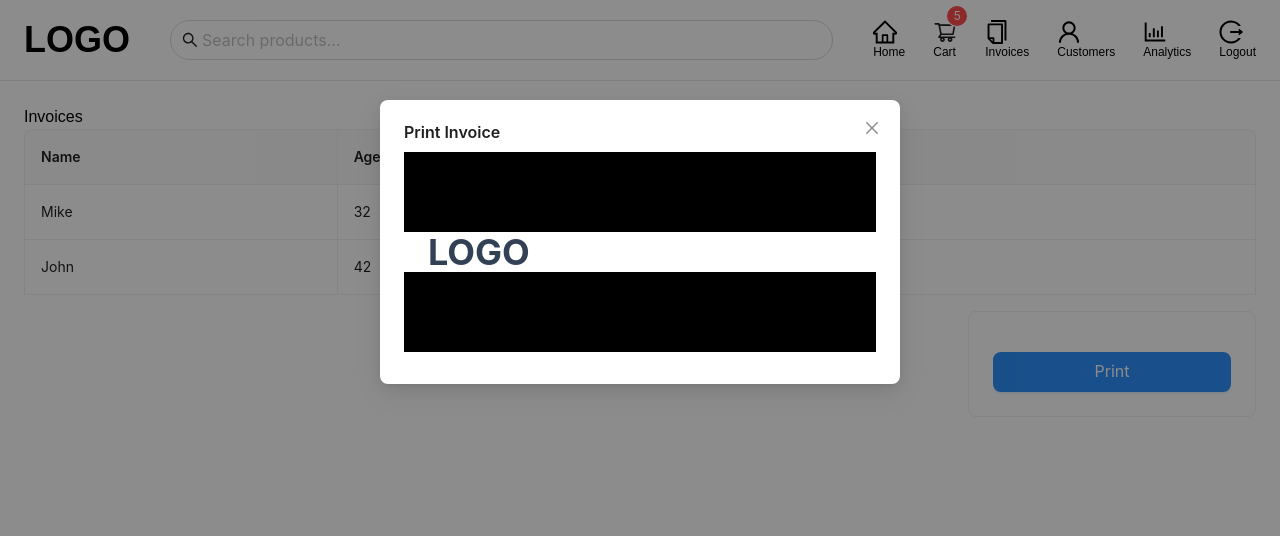
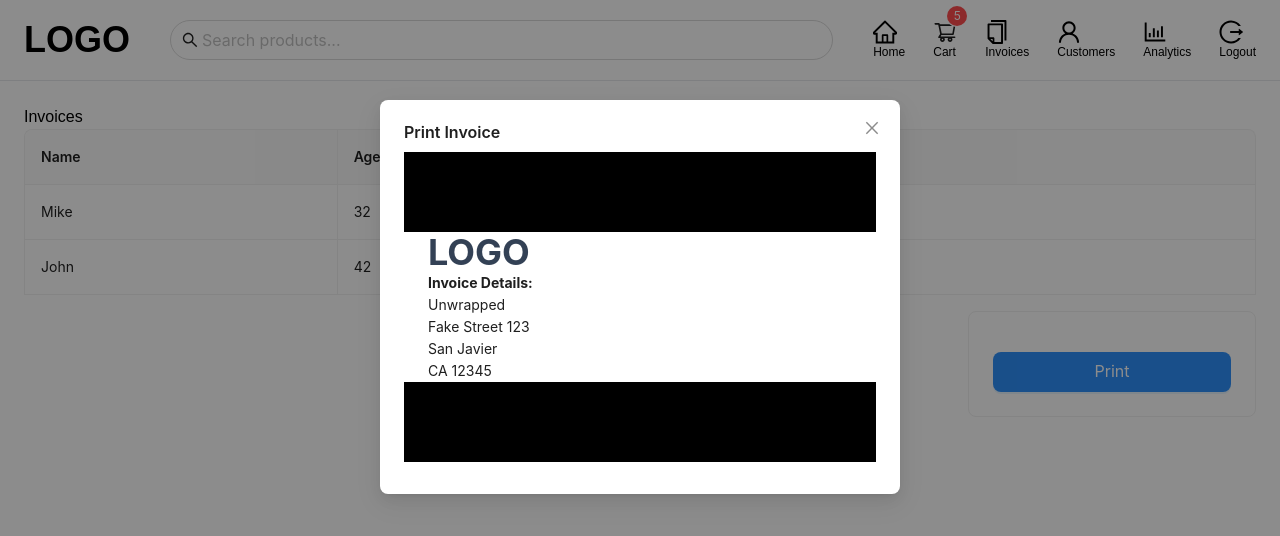
Before and after one commit to eflatuna/mern_pos_application, a React (Create React App) app in the folder client/: page /invoices in a window 1280 px wide. Both pictures are taken after a click on the button "Print". Shown: the top 536 px of the page. Built offline with nearby package versions, Linux system fonts and the light colour scheme.

Commit message:
Added invoice details section to PrintInvoice component

```diff
--- a/client/src/components/invoices/PrintInvoice.jsx
+++ b/client/src/components/invoices/PrintInvoice.jsx
@@ -17,6 +17,18 @@ const PrintInvoice = ({ setIsModalOpen, isModalOpen }) => {
 							<h2 className="text-4xl font-bold text text-slate-700">
 								LOGO
 							</h2>
+							<div className="invoice-details">
+								<div>
+									<div className="text-md">
+										<p className="font-bold">
+											Invoice Details:
+										</p>
+										Unwrapped <p>Fake Street 123</p>
+										<p>San Javier</p>
+										<p>CA 12345</p>
+									</div>
+								</div>
+							</div>
 						</div>
 					</article>
 				</div>
```
